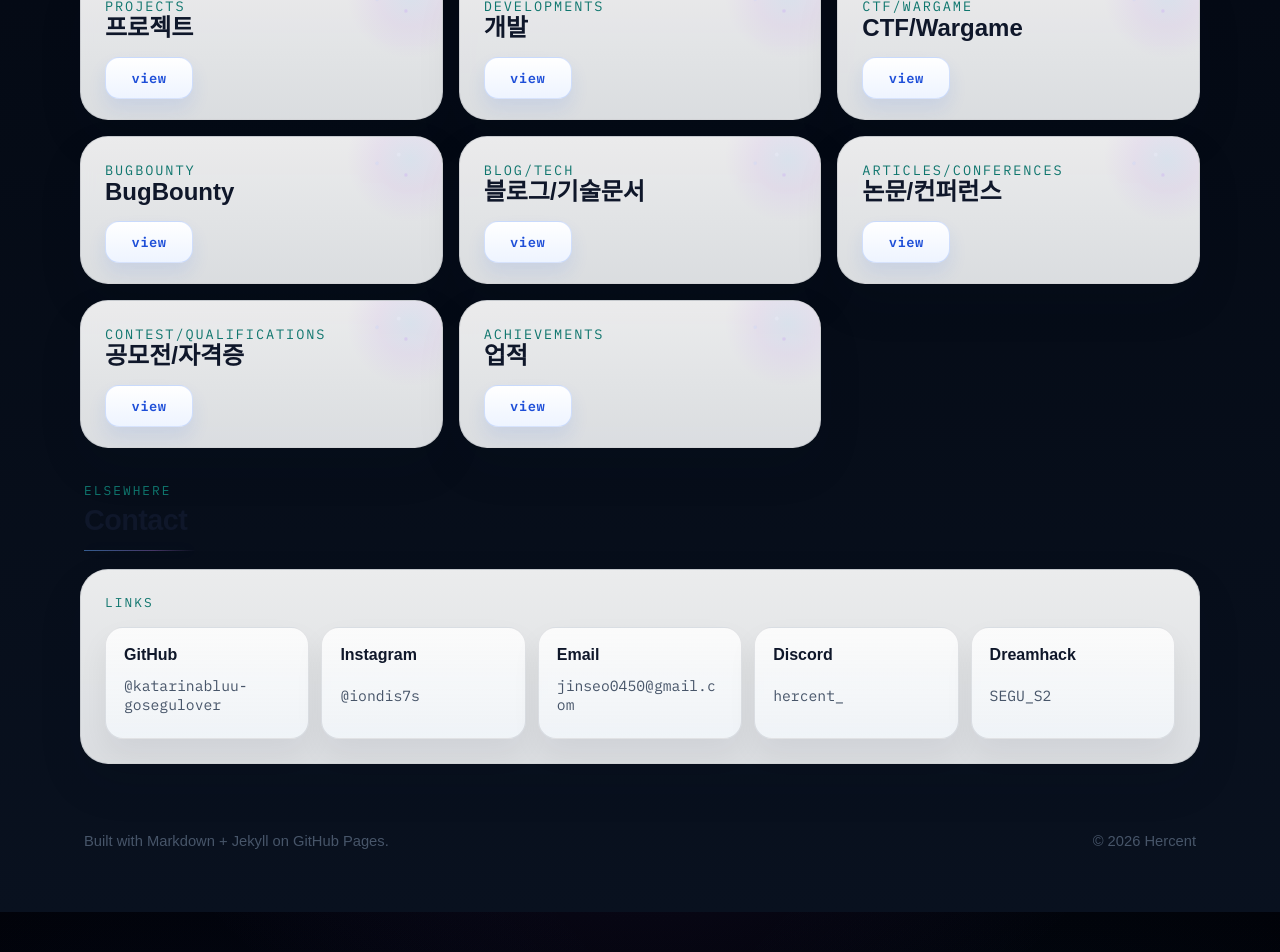
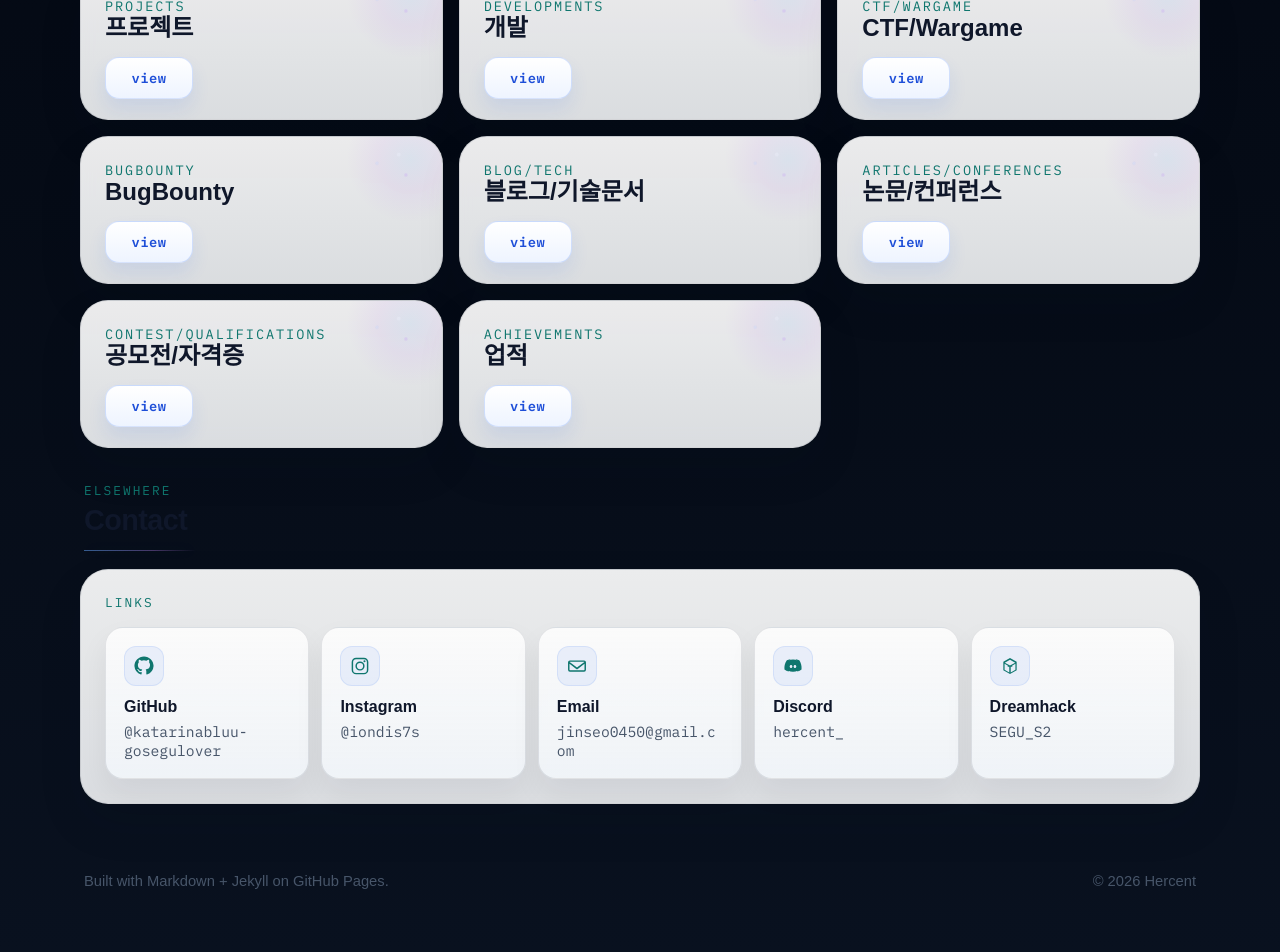
Before and after one commit to katarinabluu-gosegulover/Hercent.github.io, a Jekyll site: the page built from index.html, in a window 1280 px wide. Shown: the part 1065-2017 px from the top of the page. Built offline with Jekyll 4.4.1, drawn with Linux system fonts in a browser that asks for light colours; some web fonts are replaced; before the commit the page ends 1977 px from its top, so only the background shows below that.

Commit message:
Add icons to contact links

```diff
--- a/assets/styles.css
+++ b/assets/styles.css
@@ -1273,7 +1273,8 @@ h3 {
 
 .account-chip {
   display: grid;
-  gap: 6px;
+  gap: 12px;
+  align-content: start;
   min-height: 112px;
   padding: 18px;
   border-radius: 18px;
@@ -1315,6 +1316,28 @@ h3 {
 
 .account-chip[aria-disabled="true"] {
   cursor: default;
+}
+
+.account-chip-icon {
+  display: inline-grid;
+  place-items: center;
+  width: 40px;
+  height: 40px;
+  border-radius: 12px;
+  background: rgba(37, 99, 235, 0.08);
+  color: var(--teal);
+  box-shadow: inset 0 0 0 1px rgba(37, 99, 235, 0.10);
+}
+
+.account-chip-icon svg {
+  width: 20px;
+  height: 20px;
+  display: block;
+}
+
+.account-chip-meta {
+  display: grid;
+  gap: 6px;
 }
 
 .account-chip-label {
@@ -2783,6 +2806,11 @@ h3 {
   box-shadow: 0 16px 30px rgba(2, 6, 23, 0.28);
 }
 
+:root[data-theme="dark"] .account-chip-icon {
+  background: rgba(96, 165, 250, 0.10);
+  box-shadow: inset 0 0 0 1px rgba(96, 165, 250, 0.16);
+}
+
 :root[data-theme="dark"] .account-chip:hover {
   border-color: rgba(96, 165, 250, 0.34);
   box-shadow: 0 20px 34px rgba(2, 6, 23, 0.34);
--- a/index.html
+++ b/index.html
@@ -89,24 +89,59 @@ nav: home
       <p class="account-label">Links</p>
       <div class="account-links">
         <a class="account-chip" href="https://github.com/katarinabluu-gosegulover" target="_blank" rel="noreferrer">
+          <span class="account-chip-icon" aria-hidden="true">
+            <svg viewBox="0 0 24 24" role="img" focusable="false">
+              <path fill="currentColor" d="M12 .5C5.65.5.5 5.65.5 12A11.5 11.5 0 0 0 8.36 22.1c.58.1.79-.25.79-.56v-2.2c-3.18.69-3.85-1.35-3.85-1.35-.52-1.31-1.26-1.66-1.26-1.66-1.03-.7.08-.69.08-.69 1.14.08 1.75 1.17 1.75 1.17 1.01 1.73 2.66 1.23 3.3.94.1-.73.4-1.23.72-1.51-2.54-.29-5.22-1.27-5.22-5.65 0-1.25.45-2.27 1.17-3.07-.12-.29-.5-1.47.11-3.06 0 0 .96-.31 3.14 1.17a10.9 10.9 0 0 1 5.72 0c2.18-1.48 3.14-1.17 3.14-1.17.62 1.59.24 2.77.12 3.06.73.8 1.17 1.82 1.17 3.07 0 4.39-2.68 5.35-5.23 5.63.41.36.77 1.06.77 2.14v3.17c0 .31.21.67.8.56A11.5 11.5 0 0 0 23.5 12C23.5 5.65 18.35.5 12 .5Z"/>
+            </svg>
+          </span>
+          <span class="account-chip-meta">
             <span class="account-chip-label">GitHub</span>
             <span class="account-chip-handle">@katarinabluu-gosegulover</span>
+          </span>
         </a>
         <a class="account-chip" href="https://www.instagram.com/iondis7s/" target="_blank" rel="noreferrer">
+          <span class="account-chip-icon" aria-hidden="true">
+            <svg viewBox="0 0 24 24" role="img" focusable="false">
+              <path fill="currentColor" d="M7.25 2h9.5A5.25 5.25 0 0 1 22 7.25v9.5A5.25 5.25 0 0 1 16.75 22h-9.5A5.25 5.25 0 0 1 2 16.75v-9.5A5.25 5.25 0 0 1 7.25 2Zm0 1.75A3.5 3.5 0 0 0 3.75 7.25v9.5a3.5 3.5 0 0 0 3.5 3.5h9.5a3.5 3.5 0 0 0 3.5-3.5v-9.5a3.5 3.5 0 0 0-3.5-3.5h-9.5Zm10.13 1.37a1.25 1.25 0 1 1 0 2.5 1.25 1.25 0 0 1 0-2.5ZM12 6.5A5.5 5.5 0 1 1 6.5 12 5.5 5.5 0 0 1 12 6.5Zm0 1.75A3.75 3.75 0 1 0 15.75 12 3.75 3.75 0 0 0 12 8.25Z"/>
+            </svg>
+          </span>
+          <span class="account-chip-meta">
             <span class="account-chip-label">Instagram</span>
             <span class="account-chip-handle">@iondis7s</span>
+          </span>
         </a>
         <a class="account-chip" href="mailto:jinseo0450@gmail.com">
+          <span class="account-chip-icon" aria-hidden="true">
+            <svg viewBox="0 0 24 24" role="img" focusable="false">
+              <path fill="currentColor" d="M3.5 5.25h17A2.25 2.25 0 0 1 22.75 7.5v9A2.25 2.25 0 0 1 20.5 18.75h-17A2.25 2.25 0 0 1 1.25 16.5v-9A2.25 2.25 0 0 1 3.5 5.25Zm0 1.75a.5.5 0 0 0-.34.13L12 13.9l8.84-6.77a.5.5 0 0 0-.34-.13h-17Zm17.5 2.35-8.47 6.49a.87.87 0 0 1-1.06 0L3 9.35v7.15c0 .28.22.5.5.5h17a.5.5 0 0 0 .5-.5V9.35Z"/>
+            </svg>
+          </span>
+          <span class="account-chip-meta">
             <span class="account-chip-label">Email</span>
             <span class="account-chip-handle">jinseo0450@gmail.com</span>
+          </span>
         </a>
         <a class="account-chip" href="#" aria-disabled="true">
+          <span class="account-chip-icon" aria-hidden="true">
+            <svg viewBox="0 0 24 24" role="img" focusable="false">
+              <path fill="currentColor" d="M19.54 5.2A16.3 16.3 0 0 0 15.6 4l-.19.38c1.5.38 2.2.92 2.2.92a13.9 13.9 0 0 0-5.6-1.1 13.9 13.9 0 0 0-5.6 1.1s.74-.57 2.33-.95L8.55 4A16.1 16.1 0 0 0 4.6 5.2C2.1 8.92 1.43 12.54 1.76 16.1A16.3 16.3 0 0 0 6.6 18.5l.39-.63c-.94-.35-1.84-.88-2.67-1.58.69.5 1.4.93 2.14 1.28A11.5 11.5 0 0 0 12 18.8a11.5 11.5 0 0 0 5.54-1.23c.74-.35 1.45-.78 2.14-1.28-.83.7-1.73 1.23-2.67 1.58l.39.63a16.3 16.3 0 0 0 4.84-2.4c.39-4.12-.66-7.71-2.7-10.9ZM9.65 14.54c-.9 0-1.63-.82-1.63-1.82s.72-1.82 1.63-1.82c.9 0 1.64.82 1.63 1.82 0 1-.73 1.82-1.63 1.82Zm4.7 0c-.9 0-1.63-.82-1.63-1.82s.72-1.82 1.63-1.82c.9 0 1.64.82 1.63 1.82 0 1-.72 1.82-1.63 1.82Z"/>
+            </svg>
+          </span>
+          <span class="account-chip-meta">
             <span class="account-chip-label">Discord</span>
             <span class="account-chip-handle">hercent_</span>
+          </span>
         </a>
         <a class="account-chip" href="https://dreamhack.io/users/16471" target="_blank" rel="noreferrer">
+          <span class="account-chip-icon" aria-hidden="true">
+            <svg viewBox="0 0 24 24" role="img" focusable="false">
+              <path fill="currentColor" d="M12 2.5 4 7v10l8 4.5 8-4.5V7l-8-4.5Zm0 1.99 6.25 3.52L12 11.54 5.75 8 12 4.49Zm-6.5 4.83 5.63 3.18v7.16L5.5 16.5V9.32Zm7.37 10.34V12.5l5.63-3.18v7.18l-5.63 3.16Zm1.88-8.23h-5.5v1.5h5.5v-1.5Z"/>
+            </svg>
+          </span>
+          <span class="account-chip-meta">
             <span class="account-chip-label">Dreamhack</span>
             <span class="account-chip-handle">SEGU_S2</span>
+          </span>
         </a>
       </div>
     </div>
```
Lines whose indentation alone changed are shown as unchanged.
